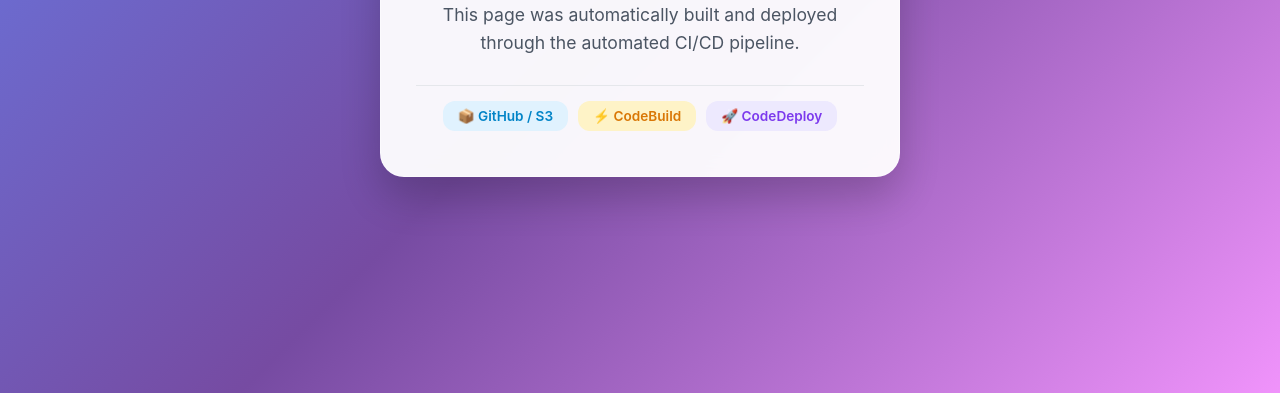
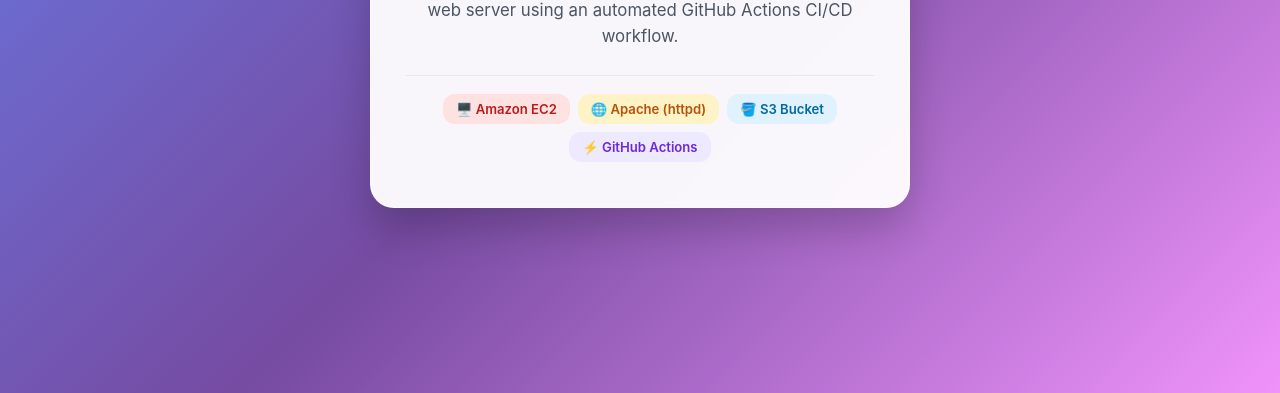
Before and after one commit to Aangi-Shah1234/ci-cd-demo-app, a plain HTML site: page index.html in a window 1280 px wide. Shown: the part 407-800 px from the top of the page. Drawn offline with Linux system fonts and the light colour scheme.

Commit message:
Update page headings and badges to reflect GitHub Actions & EC2 architecture

```diff
--- a/index.html
+++ b/index.html
@@ -26,7 +26,7 @@
             backdrop-filter: blur(10px);
             border-radius: 24px;
             padding: 45px 35px;
-            max-width: 520px;
+            max-width: 540px;
             width: 100%;
             text-align: center;
             box-shadow: 0 20px 40px rgba(0, 0, 0, 0.2);
@@ -79,31 +79,32 @@
         }
 
         p.desc {
-            font-size: 1.1rem;
+            font-size: 1.05rem;
             color: #4b5563;
             line-height: 1.6;
-            margin-bottom: 28px;
+            margin-bottom: 25px;
         }
 
         .pipeline-tags {
             display: flex;
             justify-content: center;
             flex-wrap: wrap;
-            gap: 10px;
-            padding-top: 15px;
+            gap: 8px;
+            padding-top: 18px;
             border-top: 1px solid #e5e7eb;
         }
 
         .tag {
-            padding: 7px 15px;
+            padding: 7px 13px;
             border-radius: 12px;
-            font-size: 0.85rem;
+            font-size: 0.82rem;
             font-weight: 600;
         }
 
-        .tag-source { background: #e0f2fe; color: #0284c7; }
-        .tag-build { background: #fef3c7; color: #d97706; }
-        .tag-deploy { background: #ede9fe; color: #7c3aed; }
+        .tag-ec2 { background: #fee2e2; color: #b91c1c; }
+        .tag-apache { background: #fef3c7; color: #b45309; }
+        .tag-s3 { background: #e0f2fe; color: #0369a1; }
+        .tag-actions { background: #ede9fe; color: #6d28d9; }
     </style>
 </head>
 <body>
@@ -112,12 +113,13 @@
             <span class="pulse-dot"></span>
             Live Deployment
         </div>
-        <h1>Deployed via AWS CodePipeline!</h1>
-        <p class="desc">This page was automatically built and deployed through the automated CI/CD pipeline.</p>
+        <h1>Deployed via CI/CD on AWS!</h1>
+        <p class="desc">This page was automatically deployed to an Amazon EC2 web server using an automated GitHub Actions CI/CD workflow.</p>
         <div class="pipeline-tags">
-            <span class="tag tag-source">📦 GitHub / S3</span>
-            <span class="tag tag-build">⚡ CodeBuild</span>
-            <span class="tag tag-deploy">🚀 CodeDeploy</span>
+            <span class="tag tag-ec2">🖥️ Amazon EC2</span>
+            <span class="tag tag-apache">🌐 Apache (httpd)</span>
+            <span class="tag tag-s3">🪣 S3 Bucket</span>
+            <span class="tag tag-actions">⚡ GitHub Actions</span>
         </div>
     </div>
 </body>
```
Also changed, not shown: 1 other file.
